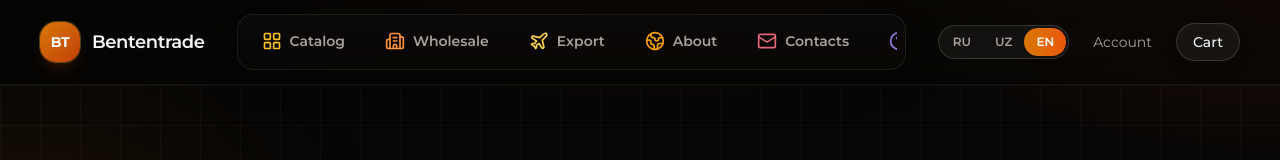
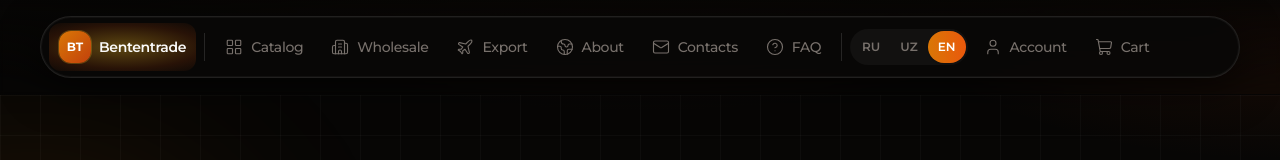
Before and after one commit to DeniskaChernov/BTT-site, a Next.js app: page /en in a window 1280 px wide. Shown: the top 160 px of the page. Built offline with nearby package versions, Linux system fonts and the light colour scheme.

Commit message:
design: single pill navbar — unified glow items, outline icons, inline lang
Made-with: Cursor

```diff
--- a/src/components/layout/Header.tsx
+++ b/src/components/layout/Header.tsx
@@ -1,9 +1,14 @@
 "use client";
 
-import { GlowMenuBar, type GlowMenuItem } from "@/components/ui/glow-menu";
-import { Link } from "@/i18n/navigation";
+import {
+  GlowMenuLink,
+  GlowNavBrand,
+  GlowNavDivider,
+  GlowNavItem,
+  GlowNavPill,
+  type GlowMenuItem,
+} from "@/components/ui/glow-menu";
 import { useCart } from "@/contexts/CartContext";
-import { motion } from "framer-motion";
 import {
   Building2,
   Globe2,
@@ -11,6 +16,8 @@ import {
   LayoutGrid,
   Mail,
   Plane,
+  ShoppingCart,
+  User,
 } from "lucide-react";
 import { useTranslations } from "next-intl";
 import { useMemo } from "react";
@@ -27,119 +34,65 @@ export function Header() {
         href: "/catalog",
         label: t("catalog"),
         icon: LayoutGrid,
-        gradient:
-          "radial-gradient(circle at 50% 50%, rgba(251,191,36,0.55), rgba(234,88,12,0.2) 45%, transparent 70%)",
-        iconClassName: "text-amber-400 group-hover:text-amber-300",
+        activeIconClass: "text-amber-400",
       },
       {
         href: "/wholesale",
         label: t("wholesale"),
         icon: Building2,
-        gradient:
-          "radial-gradient(circle at 50% 50%, rgba(251,146,60,0.5), rgba(194,65,12,0.22) 45%, transparent 70%)",
-        iconClassName: "text-orange-400 group-hover:text-orange-300",
+        activeIconClass: "text-orange-400",
       },
       {
         href: "/export",
         label: t("export"),
         icon: Plane,
-        gradient:
-          "radial-gradient(circle at 50% 50%, rgba(252,211,77,0.45), rgba(120,53,15,0.2) 50%, transparent 72%)",
-        iconClassName: "text-amber-300 group-hover:text-amber-200",
+        activeIconClass: "text-amber-300",
       },
       {
         href: "/about",
         label: t("about"),
         icon: Globe2,
-        gradient:
-          "radial-gradient(circle at 50% 50%, rgba(245,158,11,0.45), rgba(67,20,7,0.25) 48%, transparent 70%)",
-        iconClassName: "text-amber-500 group-hover:text-amber-400",
+        activeIconClass: "text-amber-500",
       },
       {
         href: "/contacts",
         label: t("contacts"),
         icon: Mail,
-        gradient:
-          "radial-gradient(circle at 50% 50%, rgba(251,113,133,0.35), rgba(234,88,12,0.18) 50%, transparent 72%)",
-        iconClassName: "text-rose-400/90 group-hover:text-rose-300",
+        activeIconClass: "text-rose-400",
       },
       {
         href: "/faq",
         label: t("faq"),
         icon: HelpCircle,
-        gradient:
-          "radial-gradient(circle at 50% 50%, rgba(167,139,250,0.4), rgba(251,191,36,0.15) 50%, transparent 72%)",
-        iconClassName: "text-violet-400/90 group-hover:text-violet-300",
+        activeIconClass: "text-violet-400",
       },
     ],
     [t]
   );
 
   return (
-    <header className="sticky top-0 z-50 border-b border-white/[0.06] bg-[#070605]/75 backdrop-blur-2xl supports-[backdrop-filter]:bg-[#070605]/55">
-      <div className="btt-container flex flex-col gap-3 py-3 md:flex-row md:items-center md:justify-between md:gap-4 md:py-3.5">
-        <div className="flex min-w-0 items-center justify-between gap-3 md:justify-start">
-          <Link
-            href="/"
-            className="group inline-flex min-w-0 max-w-[55%] items-center gap-2 font-semibold tracking-tight text-stone-100 sm:max-w-none sm:gap-3"
-          >
-            <span className="inline-flex h-9 w-9 shrink-0 items-center justify-center rounded-2xl bg-gradient-to-br from-amber-600 to-orange-700 text-xs font-bold text-white shadow-lg shadow-orange-900/30 ring-1 ring-amber-400/30 transition group-hover:shadow-amber-500/20 sm:h-10 sm:w-10 sm:text-sm">
-              BT
-            </span>
-            <span className="truncate text-base sm:text-lg">Bententrade</span>
-          </Link>
-          <div className="flex shrink-0 items-center gap-1.5 sm:gap-2 md:hidden">
-            <LanguageSwitcher />
-            <Link
-              href="/account"
-              className="rounded-full px-2 py-1.5 text-xs text-stone-400 transition hover:text-stone-100"
-            >
-              {t("account")}
-            </Link>
-            <Link href="/cart" className="relative inline-flex items-center">
-              <motion.span
-                className="rounded-full border border-white/15 bg-white/[0.06] px-3 py-1.5 text-xs font-medium text-stone-100 shadow-lg backdrop-blur-md sm:px-4 sm:py-2 sm:text-sm"
-                whileHover={{ scale: 1.03 }}
-                whileTap={{ scale: 0.97 }}
-              >
-                {t("cart")}
-                {count > 0 && (
-                  <span className="ml-1.5 inline-flex min-w-[1.1rem] justify-center rounded-full bg-gradient-to-r from-amber-500 to-orange-600 px-1 text-[10px] text-white shadow-md sm:ml-2 sm:min-w-[1.25rem] sm:px-1.5 sm:text-xs">
-                    {count}
-                  </span>
-                )}
-              </motion.span>
-            </Link>
-          </div>
-        </div>
-
-        <div className="min-w-0 flex-1 md:mx-4 md:flex md:max-w-2xl md:justify-center lg:max-w-3xl xl:max-w-4xl">
-          <GlowMenuBar items={glowItems} className="w-full" />
-        </div>
-
-        <div className="hidden items-center gap-2 md:flex md:gap-3">
-          <LanguageSwitcher />
-          <Link
+    <header className="sticky top-0 z-50 border-b border-transparent bg-gradient-to-b from-[#070605]/90 to-transparent py-3 backdrop-blur-[2px] md:py-4">
+      <div className="btt-container flex justify-center">
+        <GlowNavPill className="min-h-[3.25rem] sm:min-h-[3.5rem]">
+          <GlowNavBrand />
+          <GlowNavDivider />
+          {glowItems.map((item) => (
+            <GlowMenuLink key={item.href} item={item} />
+          ))}
+          <GlowNavDivider />
+          <LanguageSwitcher variant="navbar" />
+          <GlowNavItem
             href="/account"
-            className="rounded-full px-3 py-2 text-sm text-stone-400 transition hover:text-stone-100"
-          >
-            {t("account")}
-          </Link>
-          <Link href="/cart" className="relative inline-flex items-center">
-            <motion.span
-              className="rounded-full border border-white/15 bg-white/[0.06] px-4 py-2 text-sm font-medium text-stone-100 shadow-lg backdrop-blur-md"
-              whileHover={{ scale: 1.03 }}
-              whileTap={{ scale: 0.97 }}
-            >
-              {t("cart")}
-              {count > 0 && (
-                <span className="ml-2 inline-flex min-w-[1.25rem] justify-center rounded-full bg-gradient-to-r from-amber-500 to-orange-600 px-1.5 text-xs text-white shadow-md">
-                  {count}
-                </span>
-              )}
-            </motion.span>
-          </Link>
-        </div>
+            icon={User}
+            label={t("account")}
+          />
+          <GlowNavItem
+            href="/cart"
+            icon={ShoppingCart}
+            label={t("cart")}
+            badge={count}
+          />
+        </GlowNavPill>
       </div>
     </header>
   );
--- a/src/components/layout/LanguageSwitcher.tsx
+++ b/src/components/layout/LanguageSwitcher.tsx
@@ -3,20 +3,32 @@
 import { routing } from "@/i18n/routing";
 import { usePathname, useRouter } from "@/i18n/navigation";
 import { trackEvent } from "@/lib/analytics";
-import clsx from "clsx";
+import { cn } from "@/lib/utils";
 import { useParams } from "next/navigation";
 
 const labels: Record<string, string> = { ru: "RU", uz: "UZ", en: "EN" };
 
-export function LanguageSwitcher() {
+type Props = {
+  /** Внутри единого pill-навбара — без отдельной рамки */
+  variant?: "default" | "navbar";
+};
+
+export function LanguageSwitcher({ variant = "default" }: Props) {
   const pathname = usePathname();
   const router = useRouter();
   const params = useParams();
   const current = (params?.locale as string) || routing.defaultLocale;
 
+  const isNavbar = variant === "navbar";
+
   return (
     <div
-      className="inline-flex rounded-full border border-white/15 bg-white/[0.05] p-0.5 text-xs font-semibold backdrop-blur-md"
+      className={cn(
+        "inline-flex shrink-0 items-center rounded-full p-0.5",
+        isNavbar
+          ? "gap-0 border-0 bg-white/[0.04]"
+          : "border border-white/15 bg-white/[0.05] backdrop-blur-md"
+      )}
       role="group"
       aria-label="Language"
     >
@@ -28,11 +40,16 @@ export function LanguageSwitcher() {
             trackEvent("lang_switch", { locale: loc });
             router.replace(pathname, { locale: loc });
           }}
-          className={clsx(
-            "rounded-full px-3 py-1.5 transition-all",
+          className={cn(
+            "rounded-full font-semibold transition-all",
+            isNavbar
+              ? "px-2 py-1.5 text-[10px] sm:px-2.5 sm:py-2 sm:text-xs"
+              : "px-3 py-1.5 text-xs",
             current === loc
-              ? "bg-gradient-to-r from-amber-600 to-orange-600 text-white shadow-md"
-              : "text-stone-400 hover:text-stone-200"
+              ? "bg-gradient-to-r from-amber-600 to-orange-600 text-white shadow-sm"
+              : isNavbar
+                ? "text-stone-500 hover:text-stone-300"
+                : "text-stone-400 hover:text-stone-200"
           )}
         >
           {labels[loc]}
--- a/src/components/ui/glow-menu.tsx
+++ b/src/components/ui/glow-menu.tsx
@@ -2,177 +2,197 @@
 
 import { Link, usePathname } from "@/i18n/navigation";
 import { cn } from "@/lib/utils";
-import { motion, type Variants } from "framer-motion";
 import type { LucideIcon } from "lucide-react";
-import * as React from "react";
+
+/** Единое мягкое свечение активного пункта (как на референсе — «подсветка снизу») */
+const ACTIVE_GLOW =
+  "radial-gradient(ellipse 120% 100% at 50% 50%, rgba(251,191,36,0.35) 0%, rgba(234,88,12,0.14) 45%, transparent 72%)";
 
 export type GlowMenuItem = {
   href: string;
   label: string;
   icon: LucideIcon;
-  /** CSS background for item glow (e.g. radial gradient) */
-  gradient: string;
-  /** Tailwind classes for icon color */
-  iconClassName: string;
-};
-
-const easeOut = [0.4, 0, 0.2, 1] as const;
-
-const glowVariants: Variants = {
-  initial: { opacity: 0, scale: 0.8 },
-  hover: {
-    opacity: 1,
-    scale: 2,
-    transition: {
-      opacity: { duration: 0.5, ease: easeOut },
-      scale: { duration: 0.5, type: "spring", stiffness: 300, damping: 25 },
-    },
-  },
-};
-
-const navGlowVariants: Variants = {
-  initial: { opacity: 0 },
-  hover: {
-    opacity: 1,
-    transition: {
-      duration: 0.5,
-      ease: easeOut,
-    },
-  },
-};
-
-const sharedTransition = {
-  type: "spring" as const,
-  stiffness: 100,
-  damping: 20,
-  duration: 0.5,
-};
-
-const itemVariants: Variants = {
-  initial: { rotateX: 0, opacity: 1 },
-  hover: { rotateX: -90, opacity: 0 },
-};
-
-const backVariants: Variants = {
-  initial: { rotateX: 90, opacity: 0 },
-  hover: { rotateX: 0, opacity: 1 },
+  /** Цвет иконки в активном состоянии (Tailwind) */
+  activeIconClass: string;
 };
 
 function pathMatches(pathname: string, href: string) {
-  if (href === "/") return pathname === "/";
+  if (href === "/") return pathname === "/" || pathname === "";
   return pathname === href || pathname.startsWith(`${href}/`);
 }
 
-export interface GlowMenuBarProps {
-  items: GlowMenuItem[];
+export interface GlowNavPillProps {
+  children: React.ReactNode;
   className?: string;
 }
 
-export const GlowMenuBar = React.forwardRef<HTMLElement, GlowMenuBarProps>(
-  ({ className, items }, ref) => {
+/** Вертикальный разделитель внутри pill */
+export function GlowNavDivider() {
+  return (
+    <span
+      className="mx-0.5 h-5 w-px shrink-0 self-center bg-white/[0.12] sm:mx-1 sm:h-7"
+      aria-hidden
+    />
+  );
+}
+
+/** Логотип + название в том же стиле, что и пункты меню */
+export function GlowNavBrand() {
   const pathname = usePathname();
+  const active = pathname === "/" || pathname === "";
 
   return (
-      <motion.nav
-        ref={ref}
+    <Link
+      href="/"
+      className="group relative flex shrink-0 items-center gap-1.5 rounded-xl px-1.5 py-1 sm:gap-2 sm:px-2.5 sm:py-2"
+      aria-current={active ? "page" : undefined}
+    >
+      <span
+        className="pointer-events-none absolute inset-0 rounded-xl transition-opacity duration-300"
+        style={{
+          background: ACTIVE_GLOW,
+          opacity: active ? 1 : 0,
+        }}
+        aria-hidden
+      />
+      <span className="relative flex items-center gap-2">
+        <span className="flex h-7 w-7 shrink-0 items-center justify-center rounded-xl bg-gradient-to-br from-amber-600 to-orange-700 text-[10px] font-bold text-white ring-1 ring-amber-400/25 sm:h-8 sm:w-8 sm:text-xs">
+          BT
+        </span>
+        <span
           className={cn(
-          "relative overflow-hidden rounded-2xl border border-white/[0.08] bg-gradient-to-b from-stone-950/90 to-stone-950/50 p-2 shadow-[0_8px_32px_rgba(0,0,0,0.45)] backdrop-blur-xl",
+            "max-w-[5.5rem] truncate text-xs font-semibold tracking-tight sm:max-w-[10rem] sm:text-sm",
+            active ? "text-stone-50" : "text-stone-500 group-hover:text-stone-300"
+          )}
+        >
+          Bententrade
+        </span>
+      </span>
+    </Link>
+  );
+}
+
+/** Один общий «плавающий» контейнер навбара */
+export function GlowNavPill({ children, className }: GlowNavPillProps) {
+  return (
+    <div
+      className={cn(
+        "flex w-full max-w-full items-center gap-0.5 overflow-x-auto rounded-full border border-white/[0.1] bg-[#0a0908]/85 px-1.5 py-1 shadow-[0_0_0_1px_rgba(255,255,255,0.04)_inset,0_12px_40px_rgba(0,0,0,0.55)] backdrop-blur-xl",
+        "[scrollbar-width:none] [-ms-overflow-style:none] [&::-webkit-scrollbar]:hidden",
+        "sm:gap-1 sm:px-2 sm:py-1.5",
         className
       )}
-        initial="initial"
-        whileHover="hover"
     >
-        <motion.div
-          className="pointer-events-none absolute -inset-2 z-0 rounded-3xl"
-          style={{
-            background:
-              "radial-gradient(ellipse 80% 120% at 50% 0%, rgba(251,191,36,0.22) 0%, rgba(234,88,12,0.12) 35%, rgba(120,53,15,0.08) 60%, transparent 75%)",
-          }}
-          variants={navGlowVariants}
-        />
-        <ul
-          className="relative z-10 flex max-w-[100vw] items-center gap-1 overflow-x-auto pb-0.5 sm:gap-2 [&::-webkit-scrollbar]:h-1 [&::-webkit-scrollbar-thumb]:rounded-full [&::-webkit-scrollbar-thumb]:bg-white/15 [&::-webkit-scrollbar-track]:bg-transparent"
-          role="list"
-        >
-          {items.map((item) => {
-            const Icon = item.icon;
-            const isActive = pathMatches(pathname, item.href);
+      {children}
+    </div>
+  );
+}
+
+export interface GlowNavItemProps {
+  href: string;
+  icon: LucideIcon;
+  label: React.ReactNode;
+  /** Явная подсветка (если не передать — считается по pathname) */
+  active?: boolean;
+  className?: string;
+  /** Бейдж (например число в корзине) */
+  badge?: number;
+}
+
+/**
+ * Пункт навбара: outline-иконка, приглушённый текст; активный — белый текст, цветная иконка, radial glow.
+ */
+export function GlowNavItem({
+  href,
+  icon: Icon,
+  label,
+  active: activeProp,
+  className,
+  badge,
+}: GlowNavItemProps) {
+  const pathname = usePathname();
+  const active = activeProp ?? pathMatches(pathname, href);
 
   return (
-              <motion.li key={item.href} className="relative shrink-0">
+    <Link
+      href={href}
+      className={cn(
+        "group relative shrink-0 rounded-xl outline-none transition-colors",
+        className
+      )}
+      aria-current={active ? "page" : undefined}
+    >
+      <span
+        className="pointer-events-none absolute inset-0 rounded-xl transition-opacity duration-300"
+        style={{
+          background: ACTIVE_GLOW,
+          opacity: active ? 1 : 0,
+        }}
+        aria-hidden
+      />
+      <span
+        className={cn(
+          "relative flex items-center gap-2 whitespace-nowrap rounded-xl px-2.5 py-2 sm:px-3",
+          active
+            ? "text-stone-50"
+            : "text-stone-500 group-hover:text-stone-300"
+        )}
+      >
+        <Icon
+          className={cn(
+            "h-4 w-4 shrink-0 sm:h-[18px] sm:w-[18px]",
+            "stroke-[1.5]",
+            active ? "text-amber-400" : "text-stone-500 group-hover:text-stone-400"
+          )}
+          aria-hidden
+        />
+        <span className="text-xs font-medium tracking-tight sm:text-sm">{label}</span>
+        {badge !== undefined && badge > 0 ? (
+          <span className="ml-0.5 inline-flex min-w-[1rem] justify-center rounded-full bg-gradient-to-r from-amber-500 to-orange-600 px-1 text-[10px] font-semibold text-white sm:text-xs">
+            {badge}
+          </span>
+        ) : null}
+      </span>
+    </Link>
+  );
+}
+
+/** Пункт меню с индивидуальным цветом активной иконки (разделы каталога и т.д.) */
+export function GlowMenuLink({ item }: { item: GlowMenuItem }) {
+  const pathname = usePathname();
+  const active = pathMatches(pathname, item.href);
+  const Icon = item.icon;
+
+  return (
     <Link
       href={item.href}
-                  className="block w-full min-w-0"
-                  aria-current={isActive ? "page" : undefined}
+      className="group relative shrink-0 rounded-xl outline-none"
+      aria-current={active ? "page" : undefined}
     >
-                  <motion.div
-                    className="group relative block overflow-visible rounded-xl"
-                    style={{ perspective: "600px" }}
-                    whileHover="hover"
-                    initial="initial"
+      <span
+        className="pointer-events-none absolute inset-0 rounded-xl transition-opacity duration-300"
+        style={{
+          background: ACTIVE_GLOW,
+          opacity: active ? 1 : 0,
+        }}
+        aria-hidden
+      />
+      <span
+        className={cn(
+          "relative flex items-center gap-2 whitespace-nowrap rounded-xl px-2.5 py-2 sm:px-3",
+          active ? "text-stone-50" : "text-stone-500 group-hover:text-stone-300"
+        )}
       >
-                    <motion.div
-                      className="pointer-events-none absolute inset-0 z-0"
-                      variants={glowVariants}
-                      animate={isActive ? "hover" : "initial"}
-                      style={{
-                        background: item.gradient,
-                        opacity: isActive ? 1 : 0,
-                        borderRadius: "16px",
-                      }}
+        <Icon
+          className={cn(
+            "h-4 w-4 shrink-0 sm:h-[18px] sm:w-[18px]",
+            "stroke-[1.5]",
+            active ? item.activeIconClass : "text-stone-500 group-hover:text-stone-400"
+          )}
+          aria-hidden
         />
-                    <motion.div
-                      className={cn(
-                        "relative z-10 flex items-center gap-2 rounded-xl bg-transparent px-3 py-2 transition-colors sm:px-4",
-                        isActive
-                          ? "text-stone-50"
-                          : "text-stone-400 group-hover:text-stone-100"
-                      )}
-                      variants={itemVariants}
-                      transition={sharedTransition}
-                      style={{
-                        transformStyle: "preserve-3d",
-                        transformOrigin: "center bottom",
-                      }}
-                    >
-                      <span className={cn("transition-colors duration-300", item.iconClassName)}>
-                        <Icon className="h-4 w-4 sm:h-5 sm:w-5" aria-hidden />
+        <span className="text-xs font-medium tracking-tight sm:text-sm">{item.label}</span>
       </span>
-                      <span className="whitespace-nowrap text-xs font-semibold sm:text-sm">
-                        {item.label}
-                      </span>
-                    </motion.div>
-                    <motion.div
-                      className={cn(
-                        "absolute inset-0 z-10 flex items-center gap-2 rounded-xl bg-transparent px-3 py-2 sm:px-4",
-                        isActive
-                          ? "text-stone-50"
-                          : "text-stone-400 group-hover:text-stone-100"
-                      )}
-                      variants={backVariants}
-                      transition={sharedTransition}
-                      style={{
-                        transformStyle: "preserve-3d",
-                        transformOrigin: "center top",
-                        rotateX: 90,
-                      }}
-                    >
-                      <span className={cn("transition-colors duration-300", item.iconClassName)}>
-                        <Icon className="h-4 w-4 sm:h-5 sm:w-5" aria-hidden />
-                      </span>
-                      <span className="whitespace-nowrap text-xs font-semibold sm:text-sm">
-                        {item.label}
-                      </span>
-                    </motion.div>
-                  </motion.div>
     </Link>
-              </motion.li>
-            );
-          })}
-        </ul>
-      </motion.nav>
   );
 }
-);
-
-GlowMenuBar.displayName = "GlowMenuBar";
```
Lines whose indentation alone changed are shown as unchanged.
